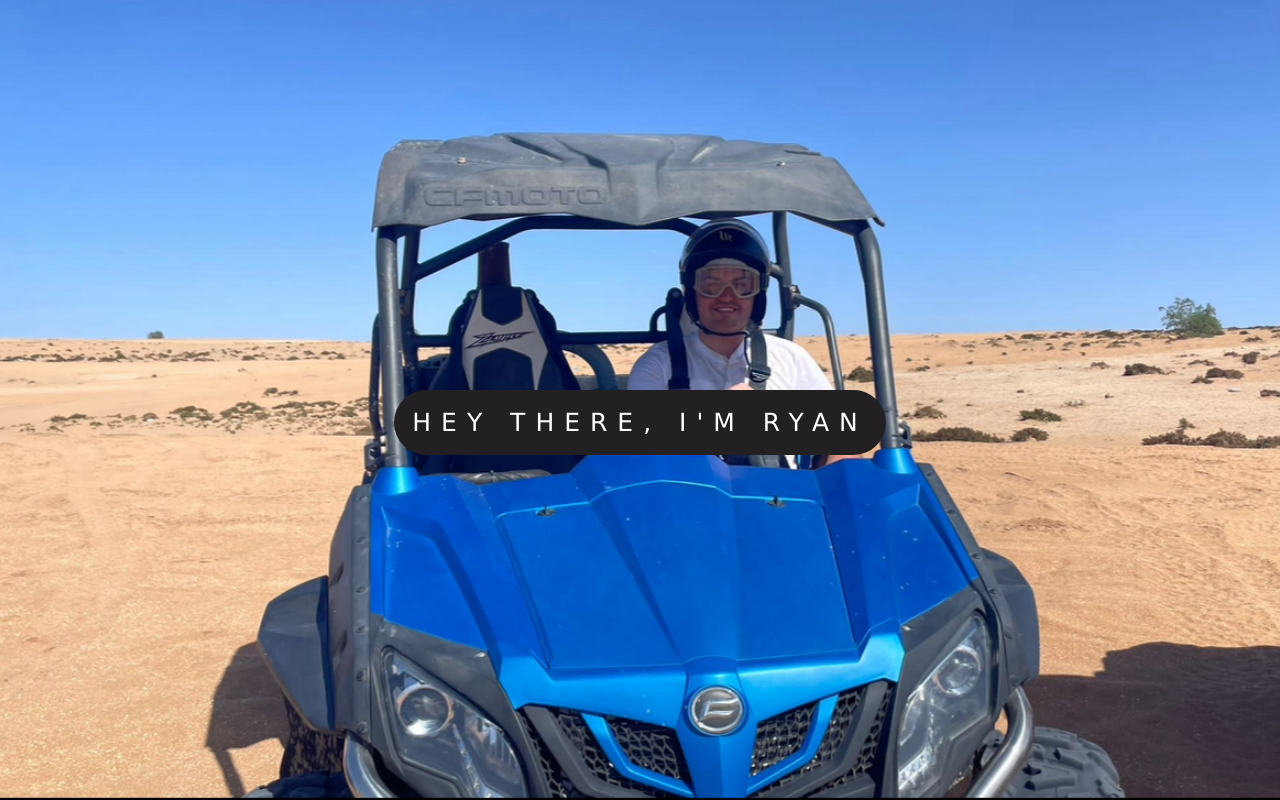
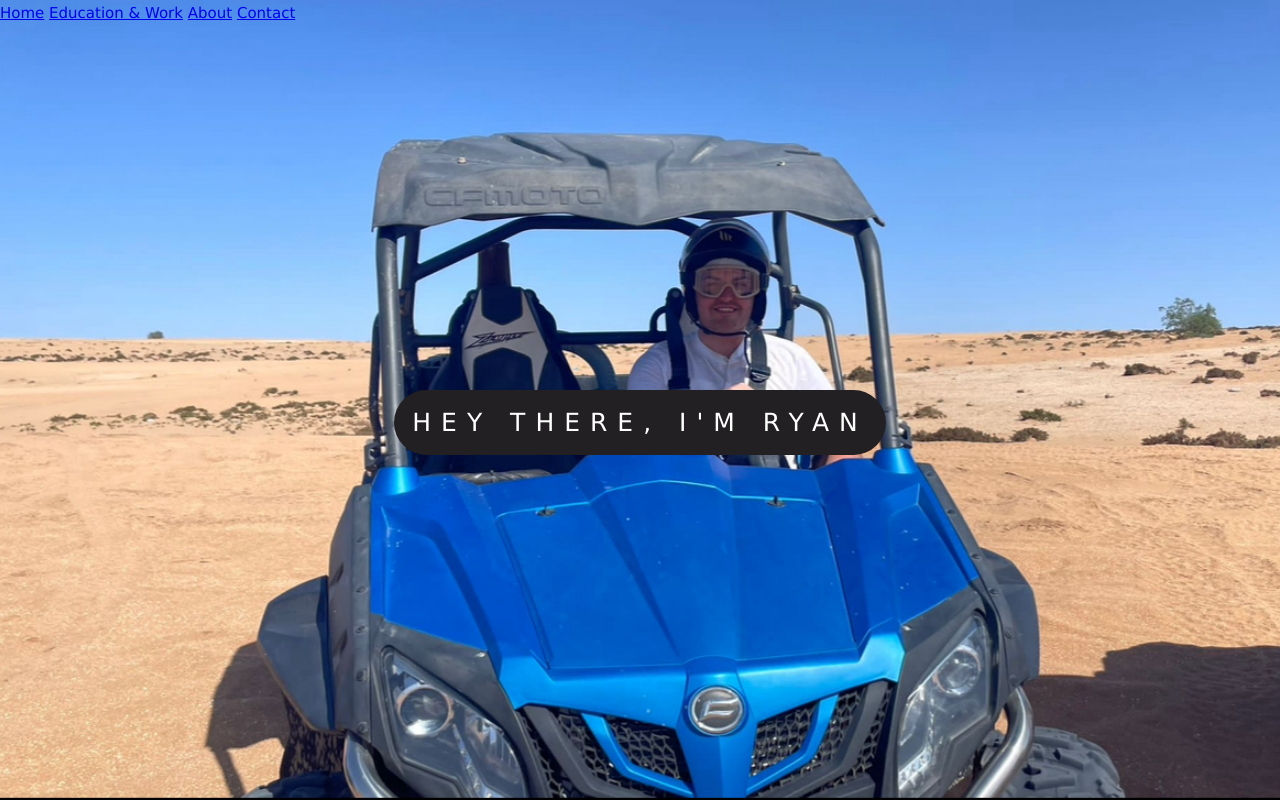
Before and after one commit to wynner98/wynner98.github.io, a plain HTML site: page index.html in a window 1280 px wide. Shown: the top 800 px of the page. Drawn offline with Linux system fonts and the light colour scheme.

Commit message:
included nav-bar

```diff
--- a/index.html
+++ b/index.html
@@ -8,7 +8,13 @@
 </head>
 
 <body>
-	<div class="HomepageImg">
+	<div class="HomepageImg" id="Home">
+		<nav>
+			<a href="#Home">Home</a>
+			<a href="#EduWork">Education & Work</a>
+			<a href="#About">About</a>
+			<a href="#Contact">Contact</a>
+		</nav>
 		<div class="HomepageLabel">
 		<span> HEY THERE, I'M RYAN </span>
 		</div>
@@ -19,7 +25,7 @@
 		<p> Welcome to my webpage! Feel free to explore this website and learn more about me. </p>
 	</div>
 
-	<div class="WorkImg">
+	<div class="WorkImg" id="EduWork">
 		<div class="WorkLabel">
 		<span> EDUCATION & WORK </span>
 		</div>
@@ -37,7 +43,7 @@
 		</div>
 	</div>
 
-	<div class="AboutMeImg">
+	<div class="AboutMeImg" id="About">
 		<div class="AboutMeLabel">
 		<span> ABOUT ME </span>
 		</div>
@@ -55,7 +61,7 @@
 		</div>
 	</div>
 
-	<div class="ContactMeImg">
+	<div class="ContactMeImg" id="Contact">
 		<div class="ContactMeLabel">
 		<span> CONTACT ME </span>
 		</div>
```
